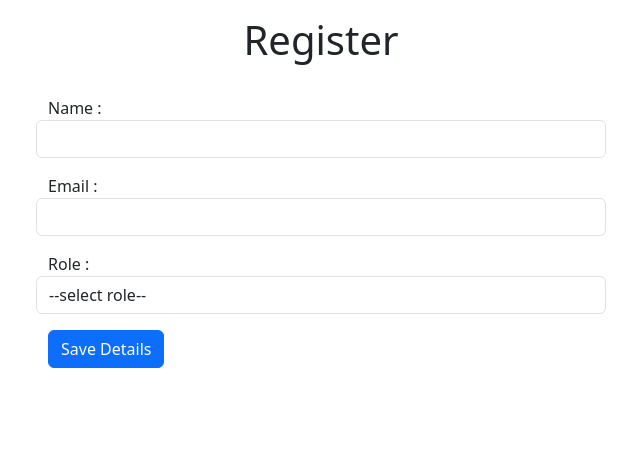
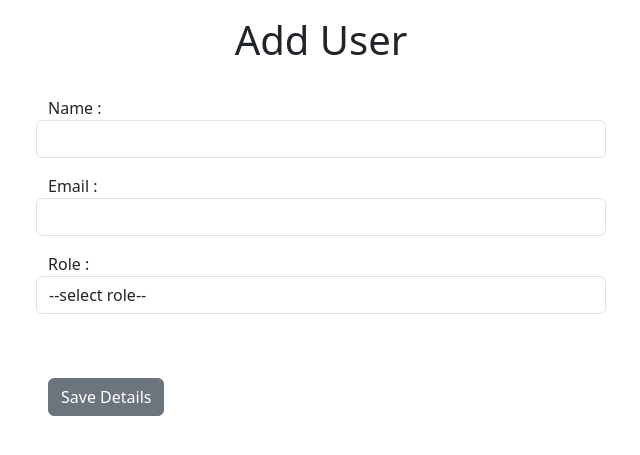
Before and after one commit to Jitendra1mp4/step-tech-flask, a Flask app: page /adduser in a window 1280 px wide. Shown: the part 56-511 px from the top of the page, without its empty margins (319-959 px from the left). Run offline with Flask 3, Linux system fonts and the light colour scheme.

Commit message:
style : updated style for submit btn

```diff
--- a/sampleApp/templates/adduser_page.html
+++ b/sampleApp/templates/adduser_page.html
@@ -5,7 +5,7 @@ SAMPLe APP : Home
 {% endblock %}
 
 {% block content %}
-<h1 class="text-center my-3">Register</h1>
+<h1 class="text-center my-3">Add User</h1>
 <div class="container">
     <div class="row">
         <div class="col"></div>
@@ -13,7 +13,7 @@ SAMPLe APP : Home
             <form action="{{ url_for('adduser_page') }}" method="post">
                 <!-- hidden CSRF token input field-->
                 {{ form.csrf_token }}
-                <div class="my-3 row">
+                <div class="my-3 row ">
                     <!-- name input field -->
                     {{form.name.label}}
                     {{form.name(class="form-control ml-4")}}
@@ -44,7 +44,7 @@ SAMPLe APP : Home
                     {{form.role(class="form-control ml-4")}}
                 </div>
                 <!-- Submit btn -->
-                {{form.submit(class="btn btn-primary")}}
+                {{form.submit(class="btn btn-secondary mt-5")}}
             </form>
         </div>
         <div class="col"></div>
```
